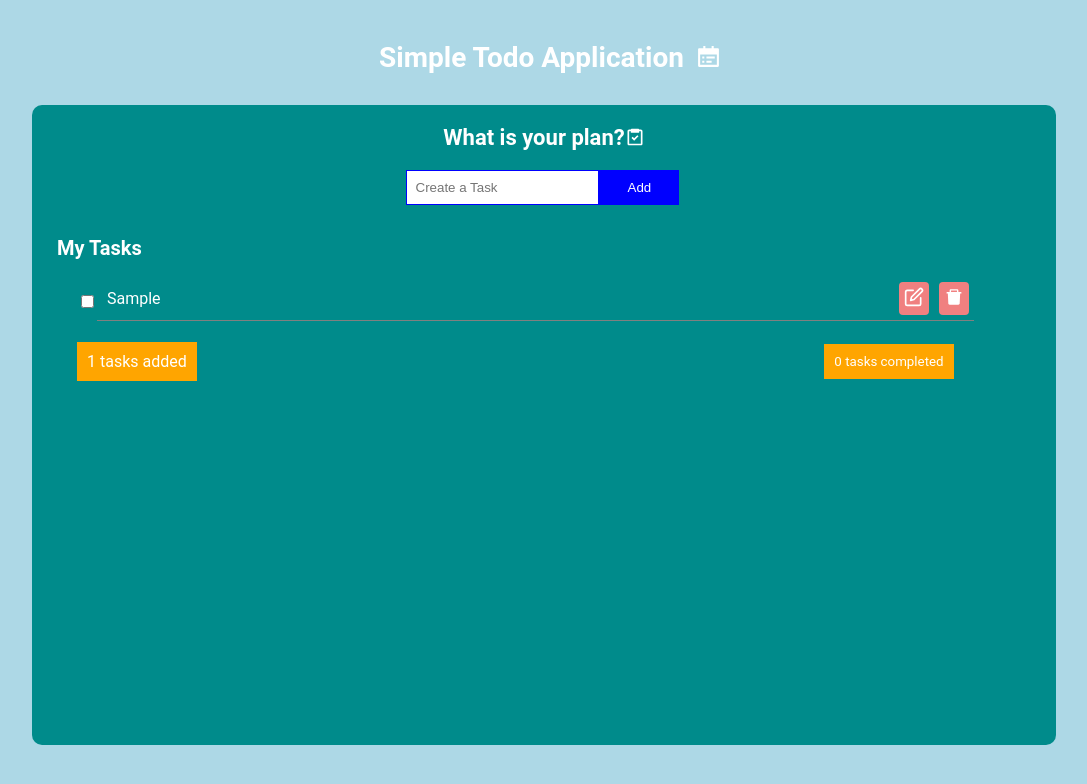
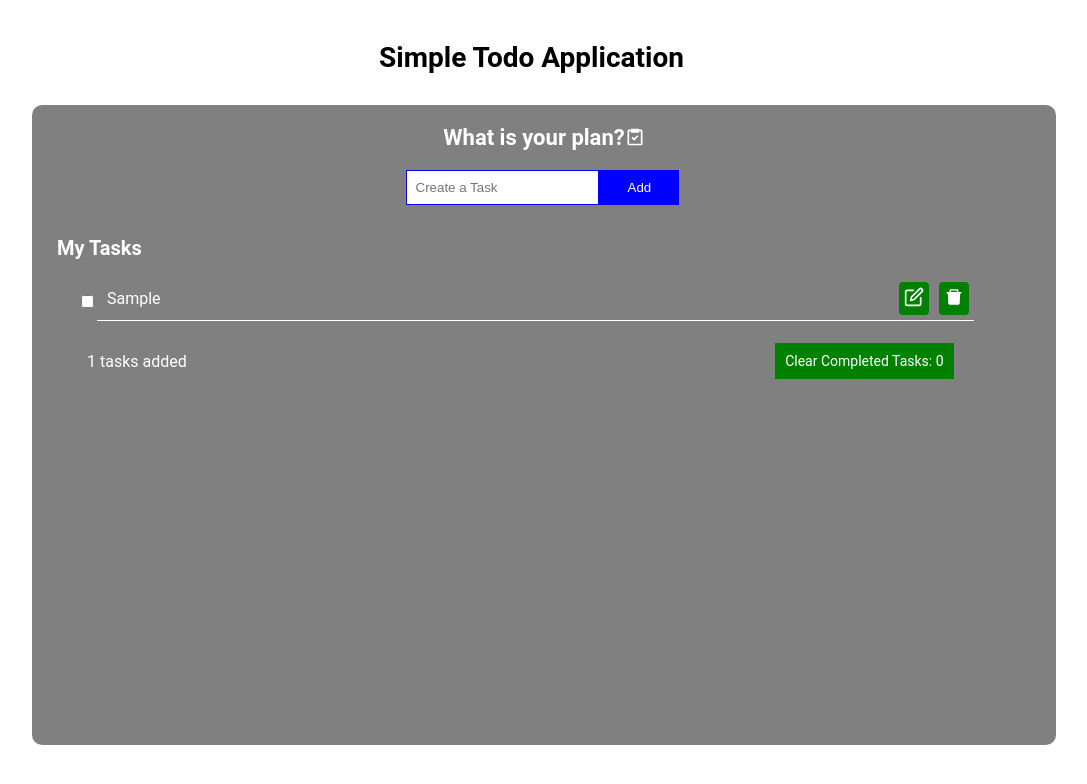
Before and after one commit to seetharampullela/my-app, a React (Create React App) app: page / in a window 1280 px wide. Both pictures are taken after typing "Sample" into the empty fields and a click on the button "Add". Shown: the top 784 px of the page, without its empty margins (96-1183 px from the left). Built offline with nearby package versions, Linux system fonts and the light colour scheme.

Commit message:
fourth commit

```diff
--- a/src/components/Header/index.css
+++ b/src/components/Header/index.css
@@ -3,7 +3,7 @@
     font-family: "Roboto";
     padding:12px;
     text-align: center;
-    color: white;
+    color: black;
 }
 
 @media screen and (max-width:768px){
--- a/src/components/TodoElement/index.css
+++ b/src/components/TodoElement/index.css
@@ -5,11 +5,11 @@
     background-size: cover;
     align-items: center;
     min-height:100vh;
-    background-color: lightblue;
+    background-color: white;
 }
 
 .todo-inner-container{
-    background-color: darkcyan;
+    background-color: gray;
     background-size: cover;
     min-height: 80vh;
     width:80vw;
@@ -88,7 +88,23 @@
 .count-para{
     color: white;
     font-family: "roboto";
-    background-color: orange;
     border: none;
     padding: 10px;
+    text-align: center;
 }
+button{
+    cursor: pointer;
+
+}
+
+.tasks-added-button-element {
+    color: white;
+    font-family: "roboto";
+    border: none;
+    padding: 10px;
+    text-align: center;
+    border:none;
+    font-size: 14px;
+    background-color: green;
+    padding:10px;
+}
--- a/src/components/TodoElement/index.js
+++ b/src/components/TodoElement/index.js
@@ -104,6 +104,16 @@ class TodoElement extends Component {
         }))
     }
 
+    deleteCompletedTasks=()=>{
+        const {todoListContainer} = this.state
+        const removedItems = todoListContainer.filter(each=>(
+            each.isChecked===false
+        ))
+        this.setState({todoListContainer:removedItems})
+    }
+
+
+
     renderTodoListElement=()=>{
         // const todoListContainer=JSON.parse(localStorage.getItem("Data"))
         const {todoListContainer} = this.state
@@ -137,7 +147,7 @@ class TodoElement extends Component {
                 {isEmpty&&
                 <div className="count-container">
                     {count>0 ? <p className="count-para">{todoListContainer.length-count} Tasks to Complete</p>:<p className="count-para">{todoListContainer.length} tasks added</p>}
-                    <button type="button" onClick={this.deleteCompletedTasks} className="count-para">{count} tasks completed</button>
+                    <button type="button" onClick={this.deleteCompletedTasks} className="tasks-added-button-element">Clear Completed Tasks: {count}</button>
                 </div>}
             </ul>
 
--- a/src/components/TodoList/index.css
+++ b/src/components/TodoList/index.css
@@ -3,7 +3,7 @@
     justify-content: space-between;
     /* border-left:7px solid blue; */
     width:90%;
-    border-bottom: 1px solid grey;
+    border-bottom: 1px solid white;
     /* background-color: aqua; */
     margin-bottom:5px;
     /* border-radius:8px; */
@@ -46,7 +46,7 @@
 
 
 .delete-button-element{
-    background-color: lightcoral;
+    background-color: green;
     color: white;
     border-radius: 4px;
     border:none;
```
